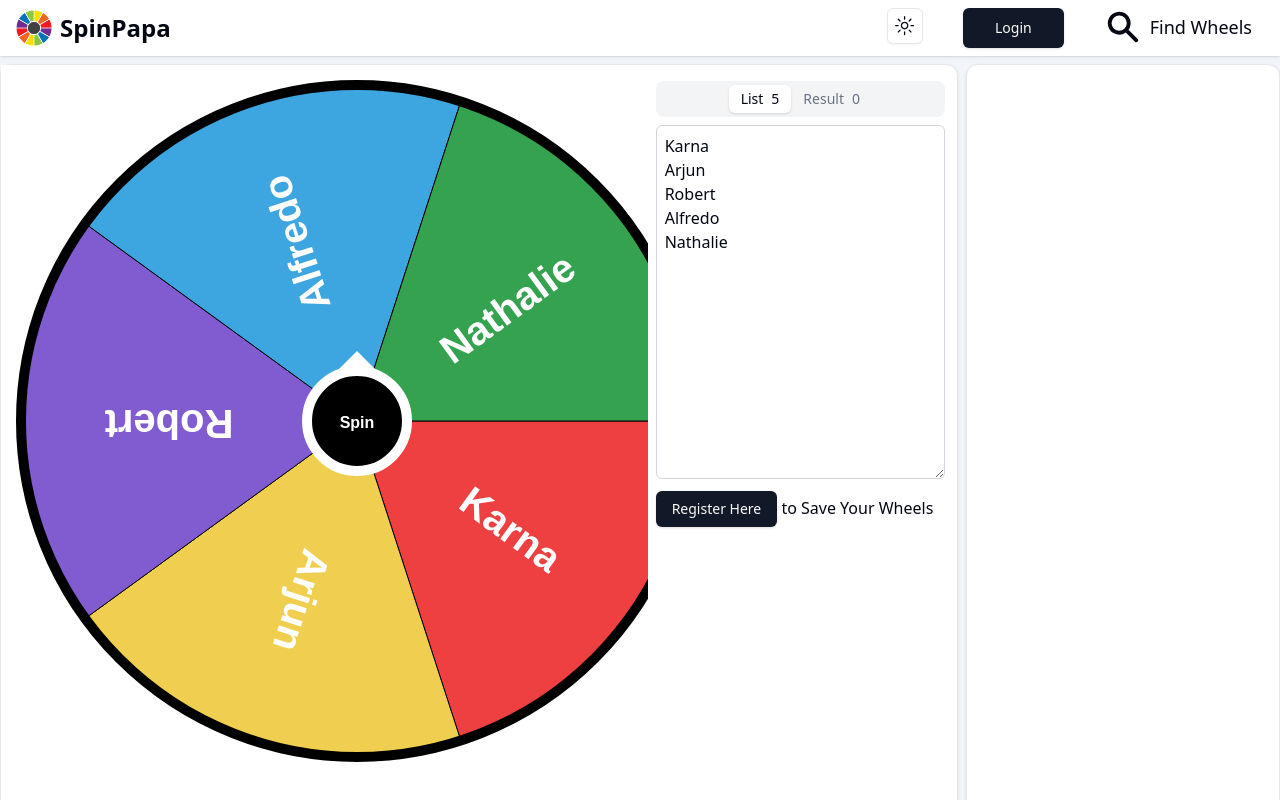
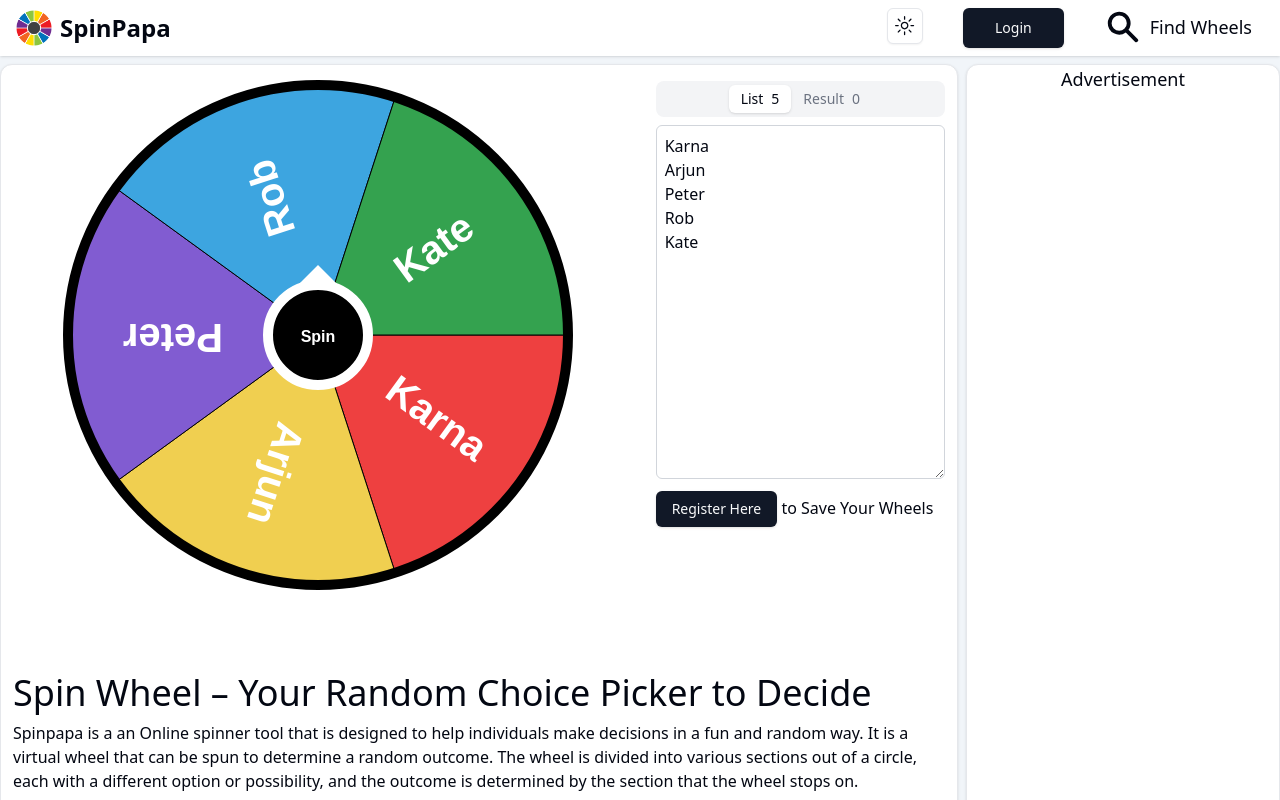
Before and after one commit to Creator149312/dcwheels, a Next.js app: page / in a window 1280 px wide. Shown: the top 800 px of the page. Built offline with nearby package versions, Linux system fonts and the light colour scheme; no server answers.

Commit message:
Fixed website orientation on different screen sizes to avoid CLS issues

```diff
--- a/app/layout.js
+++ b/app/layout.js
@@ -40,12 +40,13 @@ export default function RootLayout({ children }) {
           <Navbar />
           {/* <SearchBarNav /> */}
           <SegmentsProvider>
-            <div className="grid lg:grid-cols-12 gap-x-2 mt-2 min-h-screen">
-              <div className="bg-card text-card-foreground grid lg:col-span-9 rounded-xl shadow border">
+            <div className="grid xl:grid-cols-12 gap-x-2 mt-2 min-h-screen">
+              <div className="rounded-xl bg-card mb-2 text-card-foreground grid xl:col-span-9 shadow border">
                 {children}
               </div>
-              <div className="rounded-xl border bg-card text-card-foreground shadow lg:p-2 mb-2 md:col-span-3">
+              <div className="rounded-xl border bg-card text-card-foreground shadow text-center xl:col-span-3">
                 {/* here we will have a ad of Wordpapa */}
+                <p className="text-lg">Advertisement</p>
               </div>
             </div>
           </SegmentsProvider>
--- a/app/page.js
+++ b/app/page.js
@@ -1,11 +1,10 @@
-import ReactCustomRoulette from "@components/ReactCustomRoulette";
 import WheelWithInput from "@components/WheelWithInput";
 
 export default function Home() {
   return (
     <div className="mx-auto">
       <WheelWithInput
-        newSegments={["Karna", "Arjun", "Robert", "Alfredo", "Nathalie"]}
+        newSegments={["Karna", "Arjun", "Peter", "Rob", "Kate"]}
       />
       <div className="blog-main mt-4 p-3">
         <h1 className="text-4xl mb-2">Spin Wheel – Your Random Choice Picker to Decide</h1>
--- a/components/WheelComponent.js
+++ b/components/WheelComponent.js
@@ -310,7 +310,7 @@ const WheelComponent = ({
   };
 
 return (
-    <div id={wheelId} className="mx-auto min-h-[400px]">
+    <div id={wheelId} className="mx-auto min-h-[412px] sm:min-h-[572px]">
       <canvas
         id={canvasId}
         width={dimension}
--- a/components/WheelWithInput.js
+++ b/components/WheelWithInput.js
@@ -21,7 +21,7 @@ export default function WheelWithInput({ newSegments }) {
   const { status, data: session } = useSession();
   const { width, height } = useScreenSize();
 
-  let wheelSize = Math.min(width, height) * 0.42;
+  let wheelSize = Math.min(Math.min(width, height) * 0.41, 250);
   const segColors = [
     "#EE4040",
     "#F0CF50",
@@ -74,6 +74,8 @@ export default function WheelWithInput({ newSegments }) {
           winner={winner}
           deceleration={0.01}
         />
+{/*
+        <div className="bg-slate-300 min-h-22"> For Advertisement </div> */}
       </div>
       <div className="bg-card text-card-foreground lg:p-2 mx-1 mb-2 mt-2 lg:col-span-4">
         <Tabs defaultValue="list">
```
